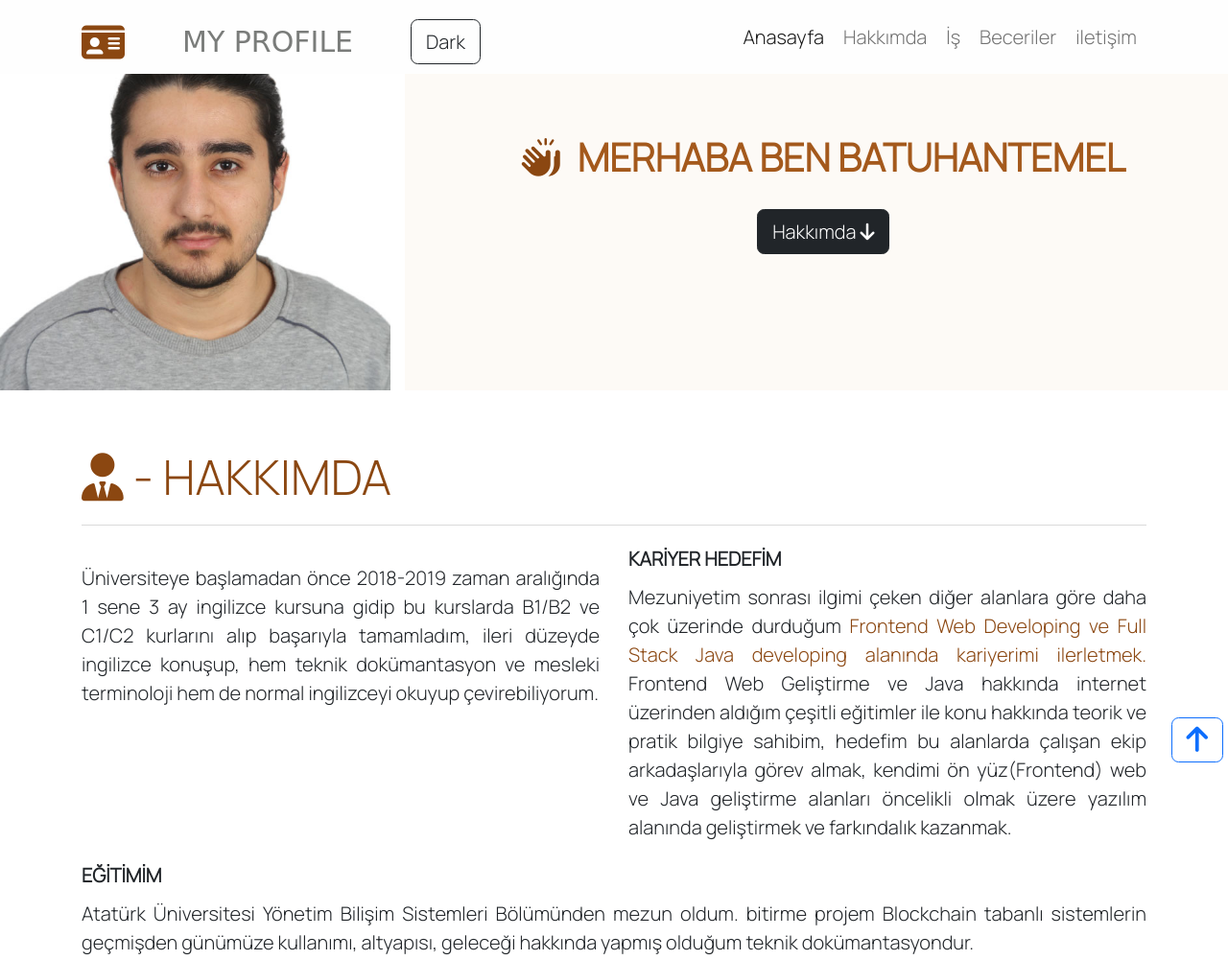
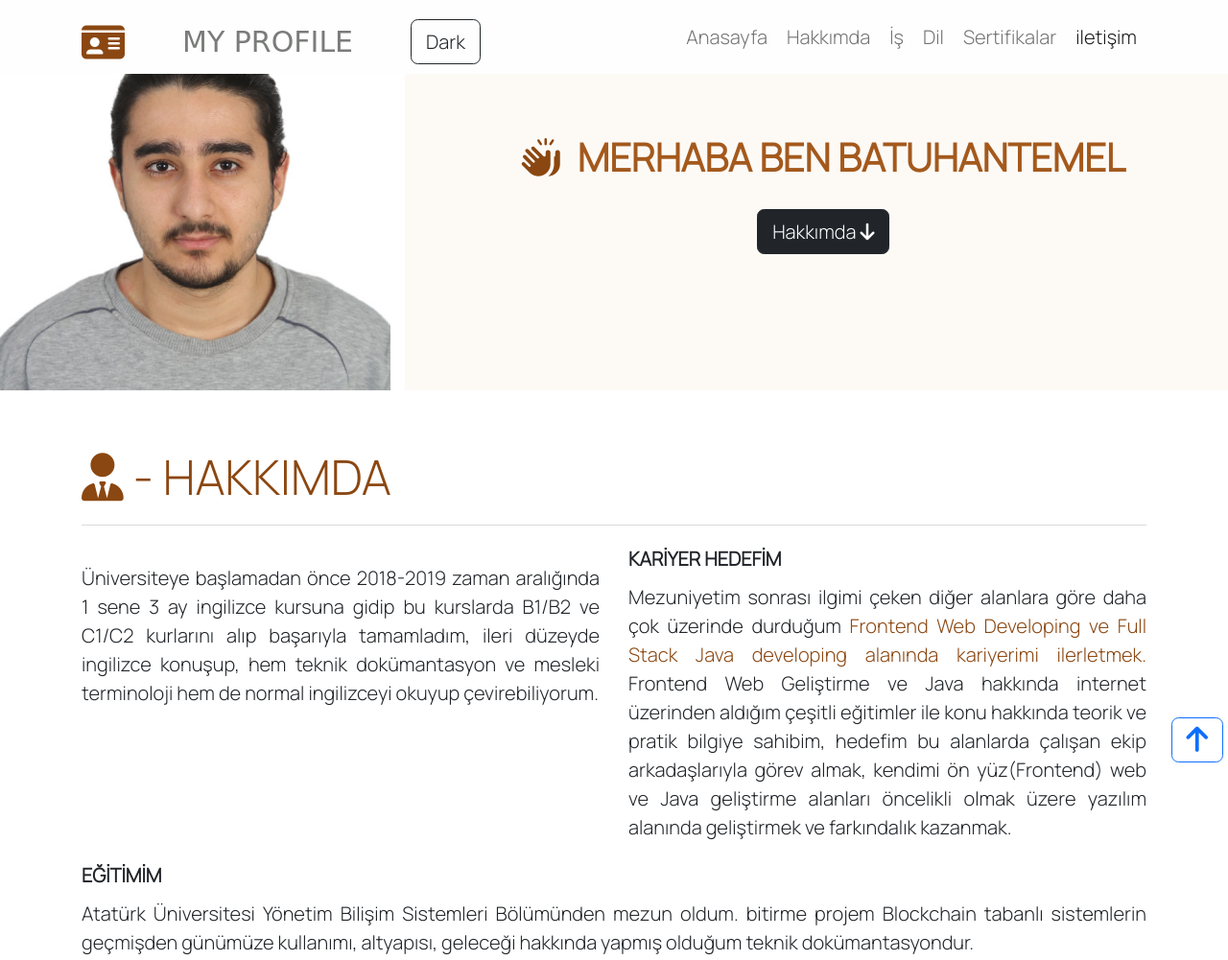
Before and after one commit to Batuu22/One_Page-CV, a plain HTML site: page index.html in a window 1280 px wide. Shown: the top 1001 px of the page at 96% size. Drawn offline with nearby package versions, Linux system fonts and the light colour scheme.

Commit message:
scroll spy controlled

```diff
--- a/index.html
+++ b/index.html
@@ -51,16 +51,19 @@
                         <a class="nav-link active" href="">Anasayfa</a>
                     </li>
                     <li class="nav-item">
-                        <a class="nav-link" href="">Hakkımda</a>
+                        <a class="nav-link" href="#aboutMe_id">Hakkımda</a>
                     </li>
                     <li class="nav-item">
-                        <a class="nav-link" href="">İş</a>
+                        <a class="nav-link" href="#work_id">İş</a>
                     </li>
                     <li class="nav-item">
-                        <a class="nav-link" href="">Beceriler</a>
+                        <a class="nav-link" href="#language_id">Dil</a>
                     </li>
                     <li class="nav-item">
-                        <a class="nav-link" href="">iletişim</a>
+                        <a class="nav-link" href="#certificate_id">Sertifikalar</a>
+                    </li>
+                    <li class="nav-item">
+                        <a class="nav-link" href="#email_id">iletişim</a>
                     </li>
                 </ul>
             </div>
@@ -267,7 +270,8 @@
                     </div>
                 </div>
                 <div class="row mt-4">
-                    <div class="col-12 text-center"><a href="https://www.google.com/intl/tr/gmail/about/" target="_blank" class="btn btn-dark">E-mail Gönder</a></div>
+                    <div class="col-12 text-center"><a href="https://www.google.com/intl/tr/gmail/about/"
+                            target="_blank" class="btn btn-dark">E-mail Gönder</a></div>
                 </div>
             </section>
             <!-- section e-mail end -->
@@ -284,12 +288,13 @@
             <!-- Section: Social media -->
             <section class="mb-4">
                 <!-- Linkedin -->
-                <a class="btn btn-outline-light btn-floating m-1" href="https://www.linkedin.com/in/batuhan-temel-08a930217/" target="_blank" role="button"><i
+                <a class="btn btn-outline-light btn-floating m-1"
+                    href="https://www.linkedin.com/in/batuhan-temel-08a930217/" target="_blank" role="button"><i
                         class="fab fa-linkedin-in"></i></a>
 
                 <!-- Github -->
-                <a class="btn btn-outline-light btn-floating m-1" href="https://github.com/Batuu22" target="_blank" role="button"><i
-                        class="fab fa-github"></i></a>
+                <a class="btn btn-outline-light btn-floating m-1" href="https://github.com/Batuu22" target="_blank"
+                    role="button"><i class="fab fa-github"></i></a>
             </section>
             <!-- Section: Social media -->
         </div>
```
